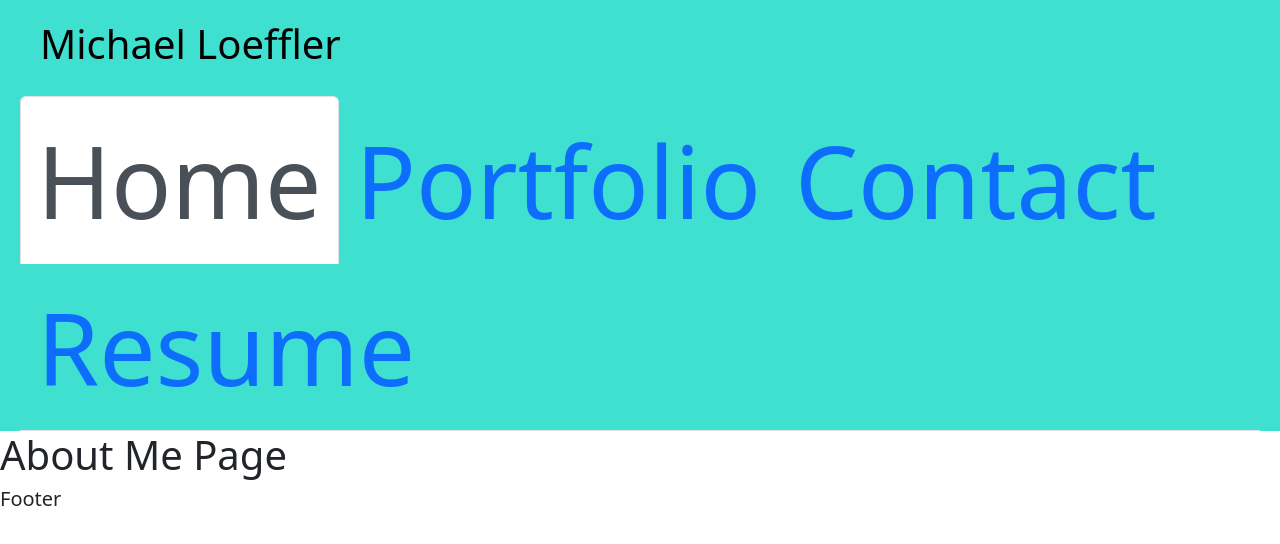
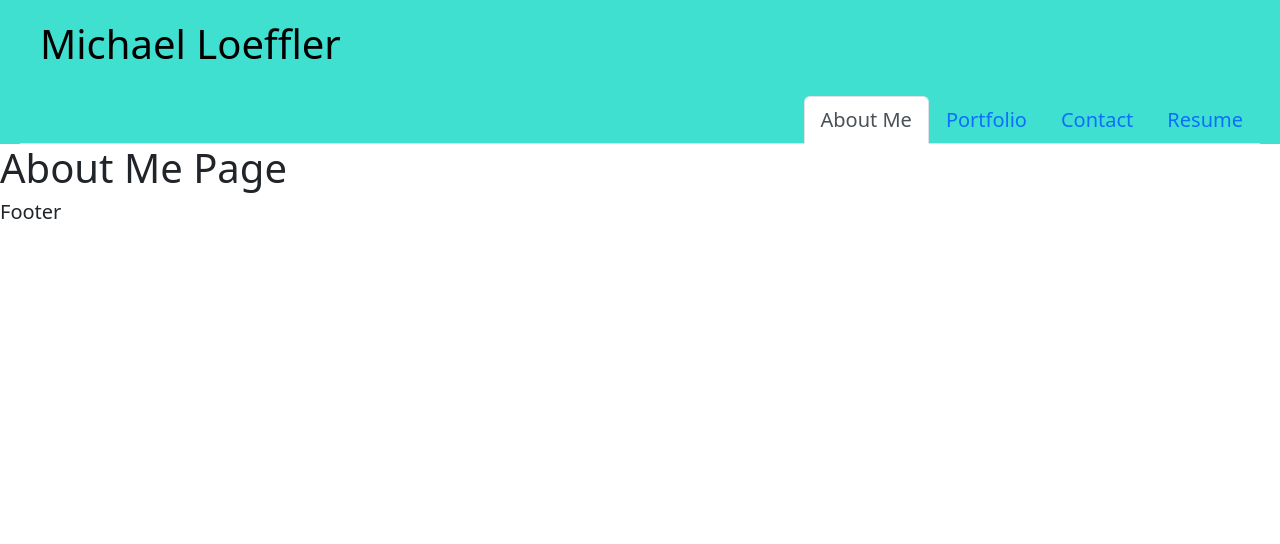
Before and after one commit to michael-loeffler/Portfolio, a React (Create React App) app in the folder portfolio/: page / in a window 1280 px wide. Shown: the top 544 px of the page. Built offline with nearby package versions, Linux system fonts and the light colour scheme.

Commit message:
adjusts css for navbar to use built in bootstrap flexbot utilities

```diff
--- a/portfolio/src/App.js
+++ b/portfolio/src/App.js
@@ -4,7 +4,6 @@ import Portfolio from './components/pages/Portfolio';
 import Contact from './components/pages/Contact';
 import Resume from './components/pages/Resume';
 import Header from './components/Header';
-// import Navigation from './components/Navigation'
 import Footer from './components/Footer';
 
 
--- a/portfolio/src/components/Header.js
+++ b/portfolio/src/components/Header.js
@@ -4,16 +4,12 @@ import Navigation from './Navigation';
 const styles = {
   header: {
     background: 'turquoise',
-    fontSize: '100px',
+    fontSize: '20px',
     color: 'black',
     padding: '0 20px',
   },
   h1: {
     padding: 20,
-  },
-  navbar: {
-    display: 'flex',
-    justifyContent: 'flex-end',
   },
 };
 
@@ -21,7 +17,7 @@ function Header({ currentPage, handlePageChange }) {
   return (
     <header style={styles.header}>
         <h1 style={styles.h1}>Michael Loeffler</h1>
-        <Navigation currentPage={currentPage} handlePageChange={handlePageChange} style={styles.navbar}/>
+        <Navigation currentPage={currentPage} handlePageChange={handlePageChange}/>
     </header>
   );
 }
--- a/portfolio/src/components/Navigation.js
+++ b/portfolio/src/components/Navigation.js
@@ -2,14 +2,14 @@ import React from 'react';
 
 function Navigation({ currentPage, handlePageChange }) {
   return (
-    <ul className="nav nav-tabs">
+    <ul className="nav nav-tabs justify-content-end">
       <li className="nav-item">
         <a
           href="#about"
           onClick={() => handlePageChange('About Me')}
           className={currentPage === 'About Me' ? 'nav-link active' : 'nav-link'}
         >
-          Home
+          About Me
         </a>
       </li>
       <li className="nav-item">
```
